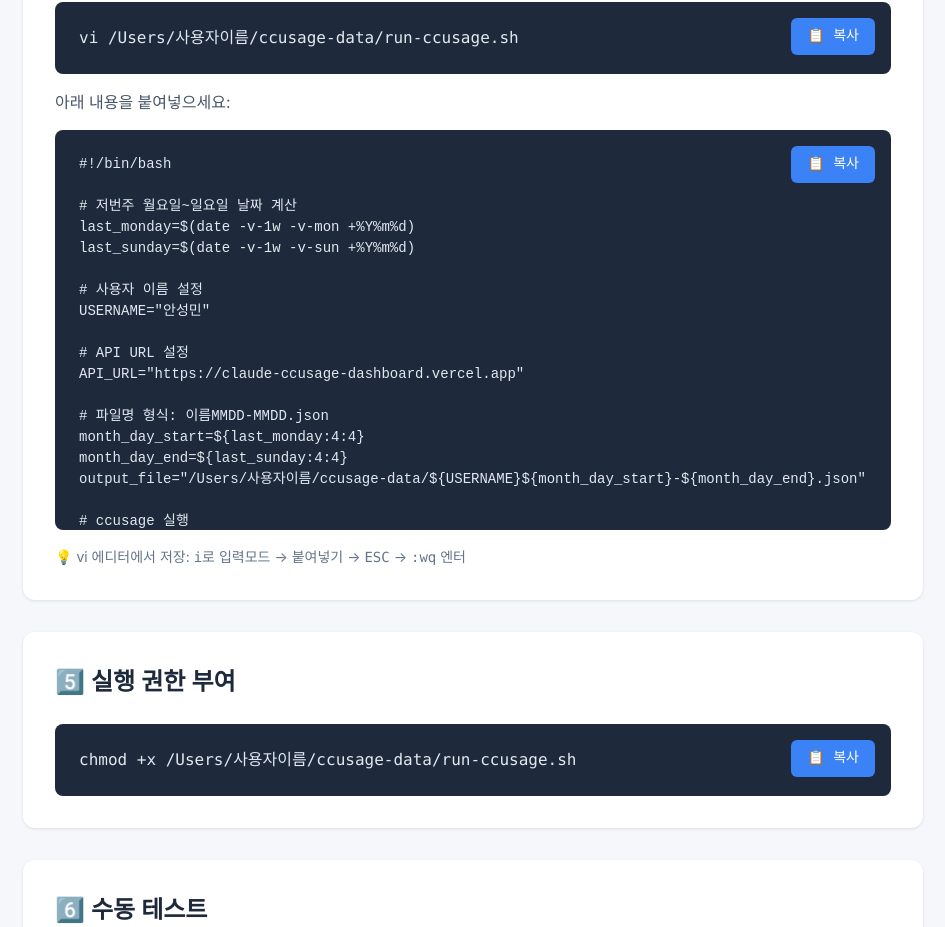
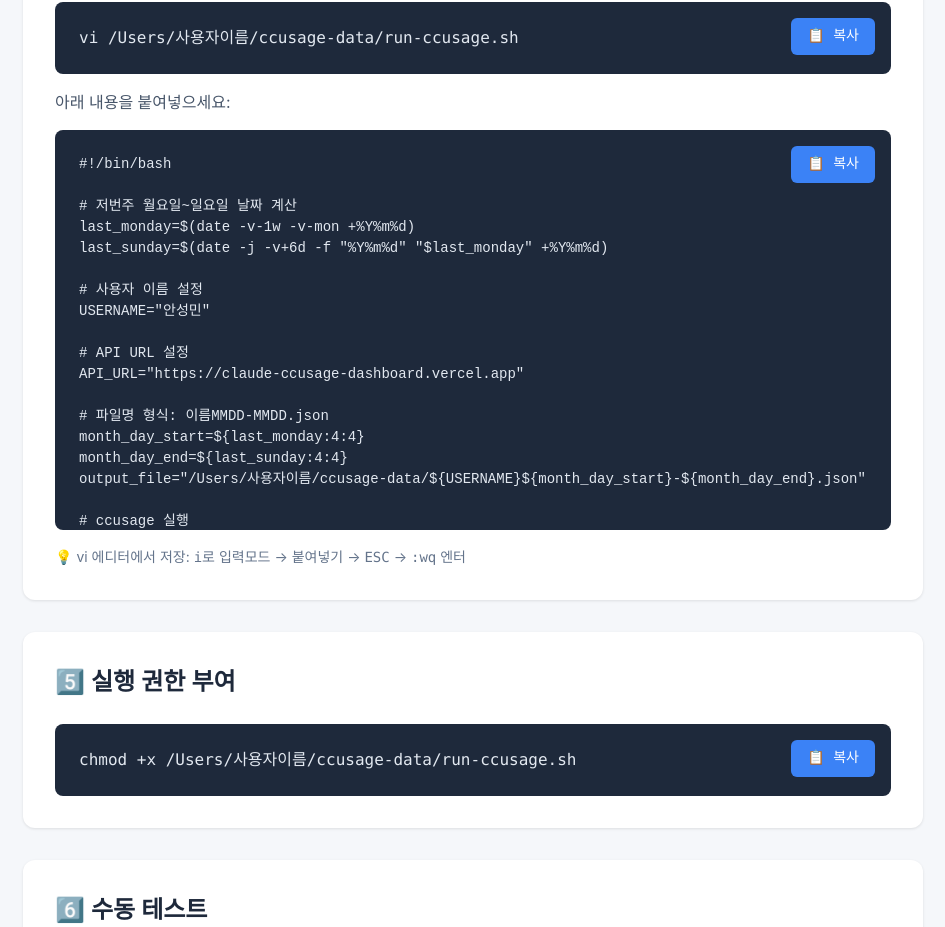
Before and after one commit to bedcoding/claude-ccusage-dashboard, a Next.js app: page /guide in a window 1280 px wide. Shown: the part 1436-2363 px from the top of the page, without its empty margins (167-1112 px from the left). Built offline with nearby package versions, Linux system fonts and the light colour scheme.

Commit message:
가이드 스크립트 수정

```diff
--- a/app/guide/page.tsx
+++ b/app/guide/page.tsx
@@ -51,7 +51,7 @@ export default function GuidePage() {
 
 # 저번주 월요일~일요일 날짜 계산
 last_monday=$(date -v-1w -v-mon +%Y%m%d)
-last_sunday=$(date -v-1w -v-sun +%Y%m%d)
+last_sunday=$(date -j -v+6d -f "%Y%m%d" "$last_monday" +%Y%m%d)
 
 # 사용자 이름 설정
 USERNAME="${userName}"
```
